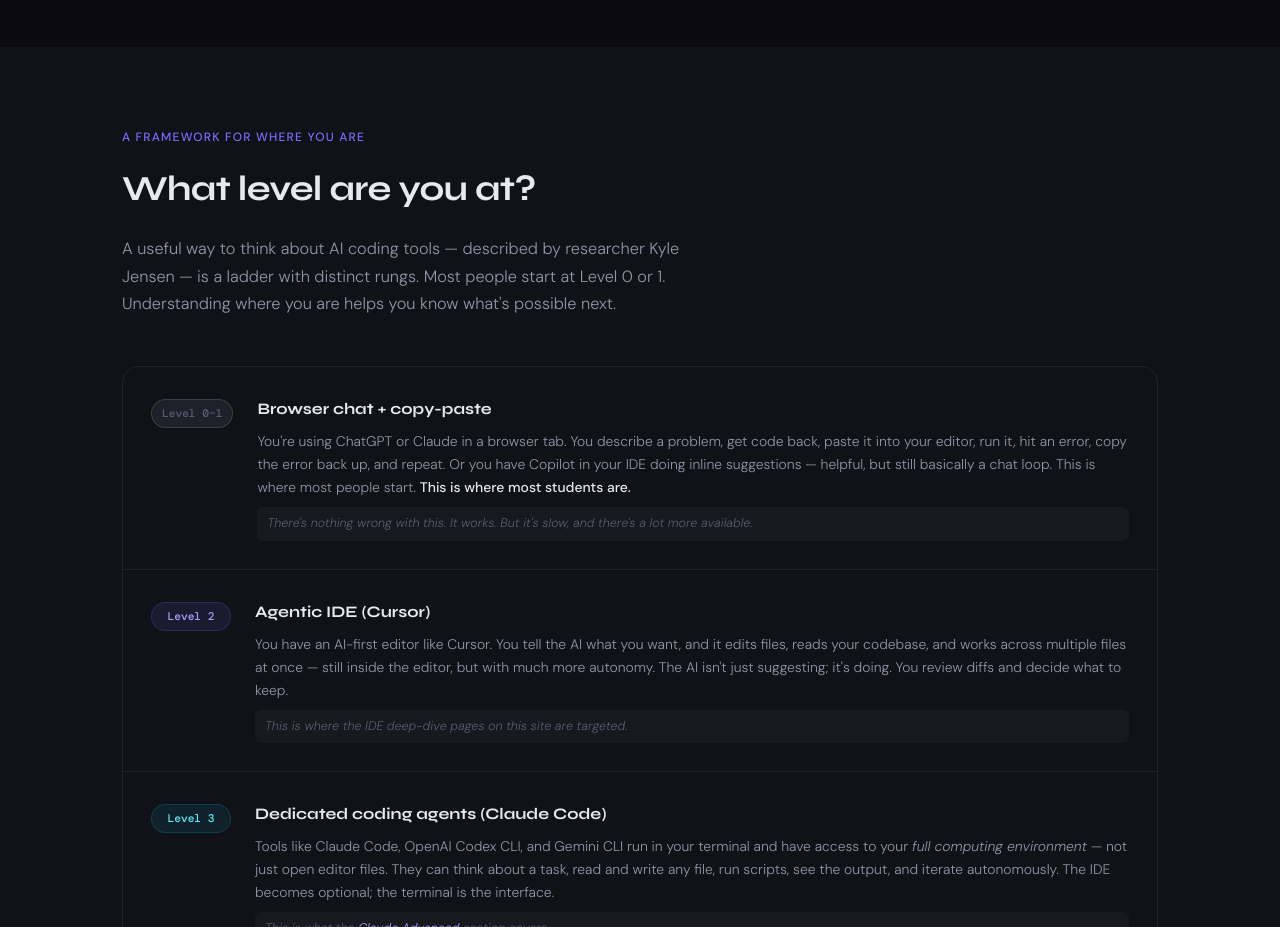
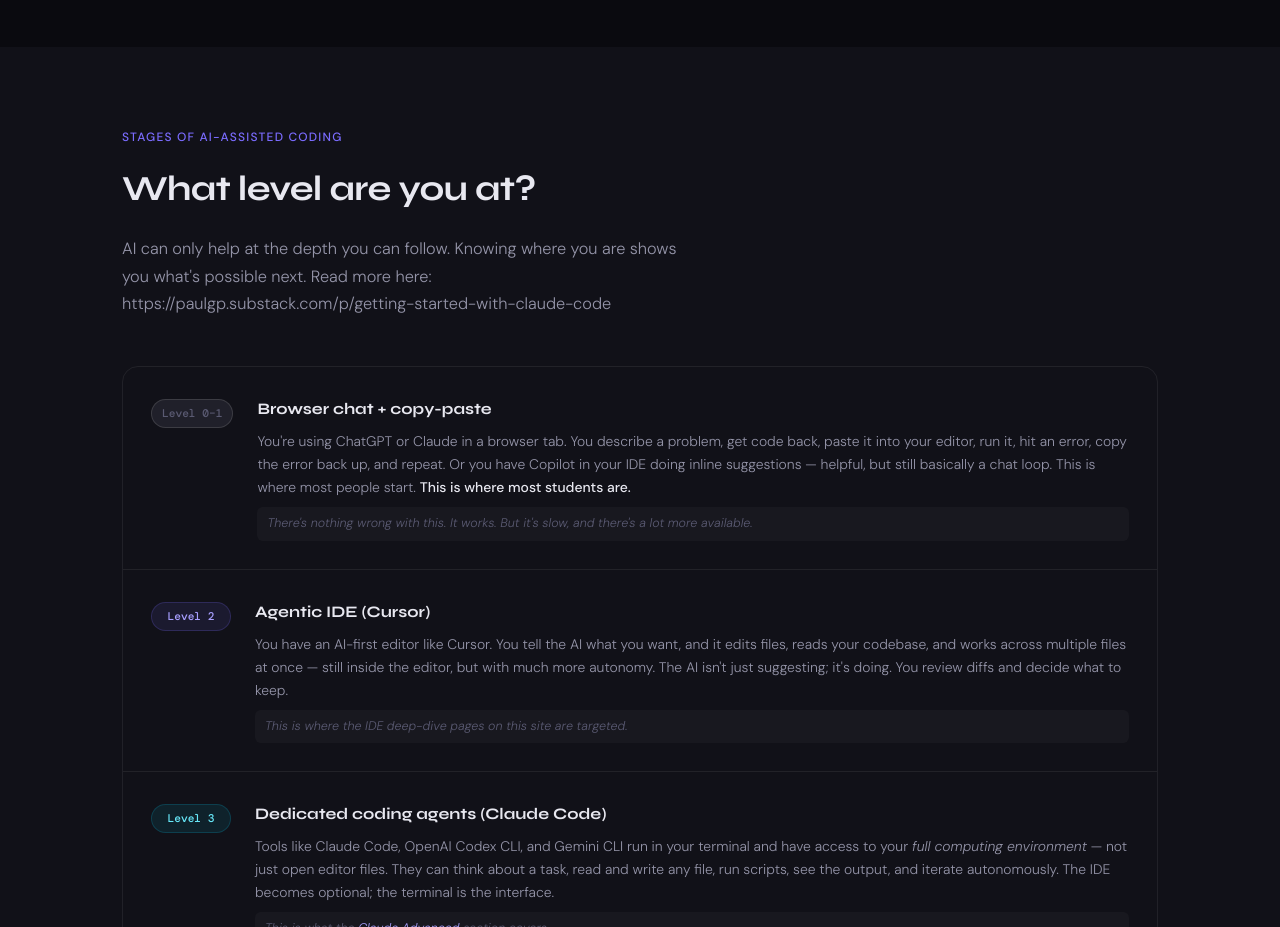
Before and after one commit to ncox02/pyworkflow, a plain HTML site: page index.html in a window 1280 px wide. Shown: the part 2180-3107 px from the top of the page. Drawn offline with nearby package versions, Linux system fonts and the light colour scheme.

Commit message:
more small explanation changes

```diff
--- a/index.html
+++ b/index.html
@@ -139,9 +139,9 @@
 <!-- Levels framework -->
 <section class="levels-section">
   <div class="container">
-    <div class="section-label">A framework for where you are</div>
+    <div class="section-label">Stages of AI-Assisted Coding</div>
     <h2 class="section-title">What level are you at?</h2>
-    <p class="section-intro">A useful way to think about AI coding tools — described by researcher Kyle Jensen — is a ladder with distinct rungs. Most people start at Level 0 or 1. Understanding where you are helps you know what's possible next.</p>
+    <p class="section-intro">AI can only help at the depth you can follow. Knowing where you are shows you what's possible next. Read more here: https://paulgp.substack.com/p/getting-started-with-claude-code</p>
 
     <div class="levels-list">
 
```
